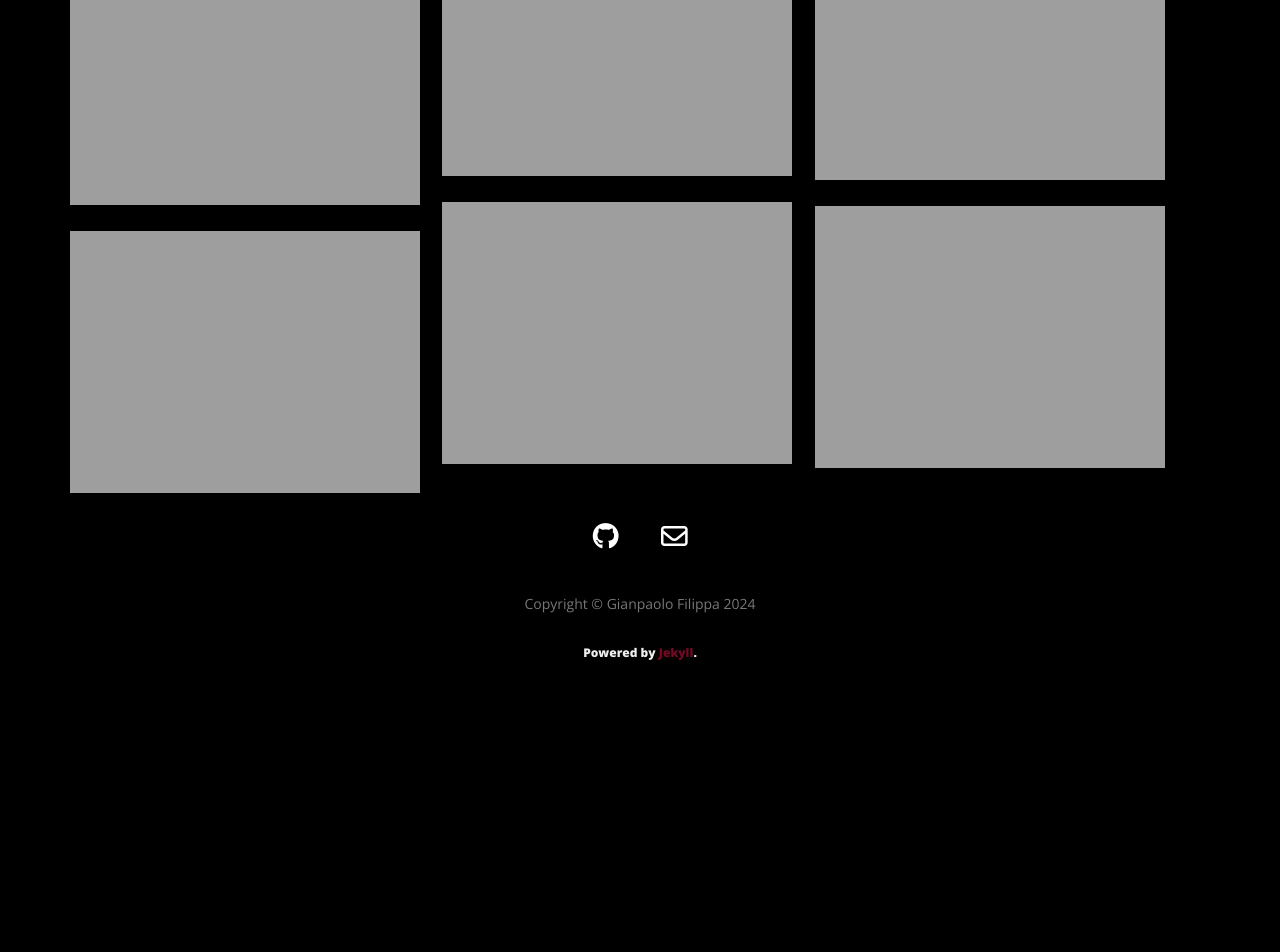
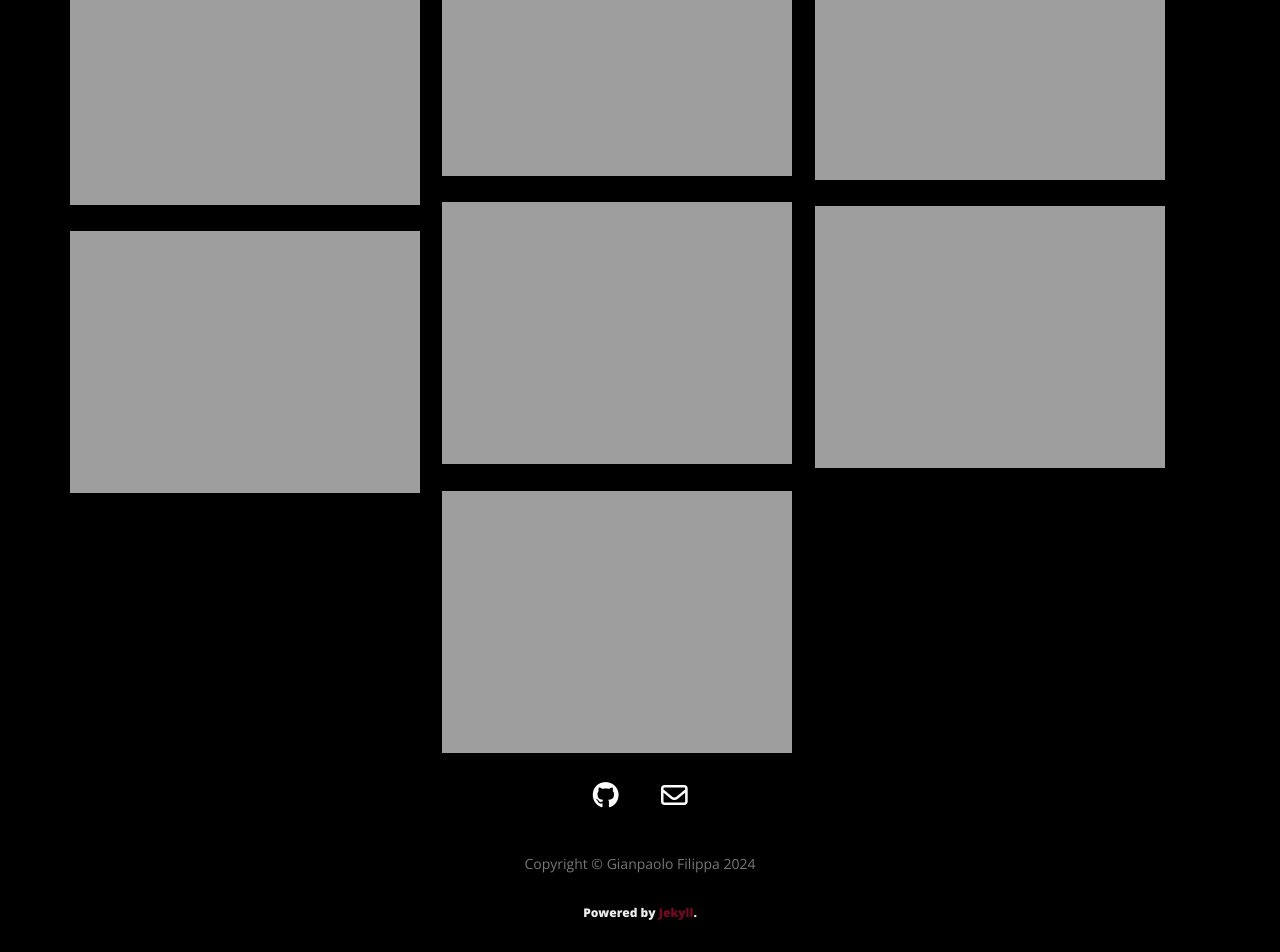
Before and after one commit to gianpaolof/gianpaolof.github.io, a Jekyll site: the page built from gallery/gallery09/index.html, in a window 1280 px wide. Shown: the part 1158-2110 px from the top of the page. Built offline with Jekyll 4.4.1, drawn with Linux system fonts in a browser that asks for light colours; nearby versions of some CDN libraries; before the commit the page ends 1850 px from its top, so only the background shows below that.

Commit message:
Update index.html

```diff
--- a/gallery/gallery09/index.html
+++ b/gallery/gallery09/index.html
@@ -27,6 +27,8 @@ images:
  - image_path: /gallery/archive/g09/bg10.jpg
    copyright: © Gianpaolo Filippa
  - image_path: /gallery/archive/g09/bg11.jpg
+   copyright: © Gianpaolo Filippa
+ - image_path: /gallery/archive/g09/bg12.jpg
    copyright: © Gianpaolo Filippa
 ---
 
```
